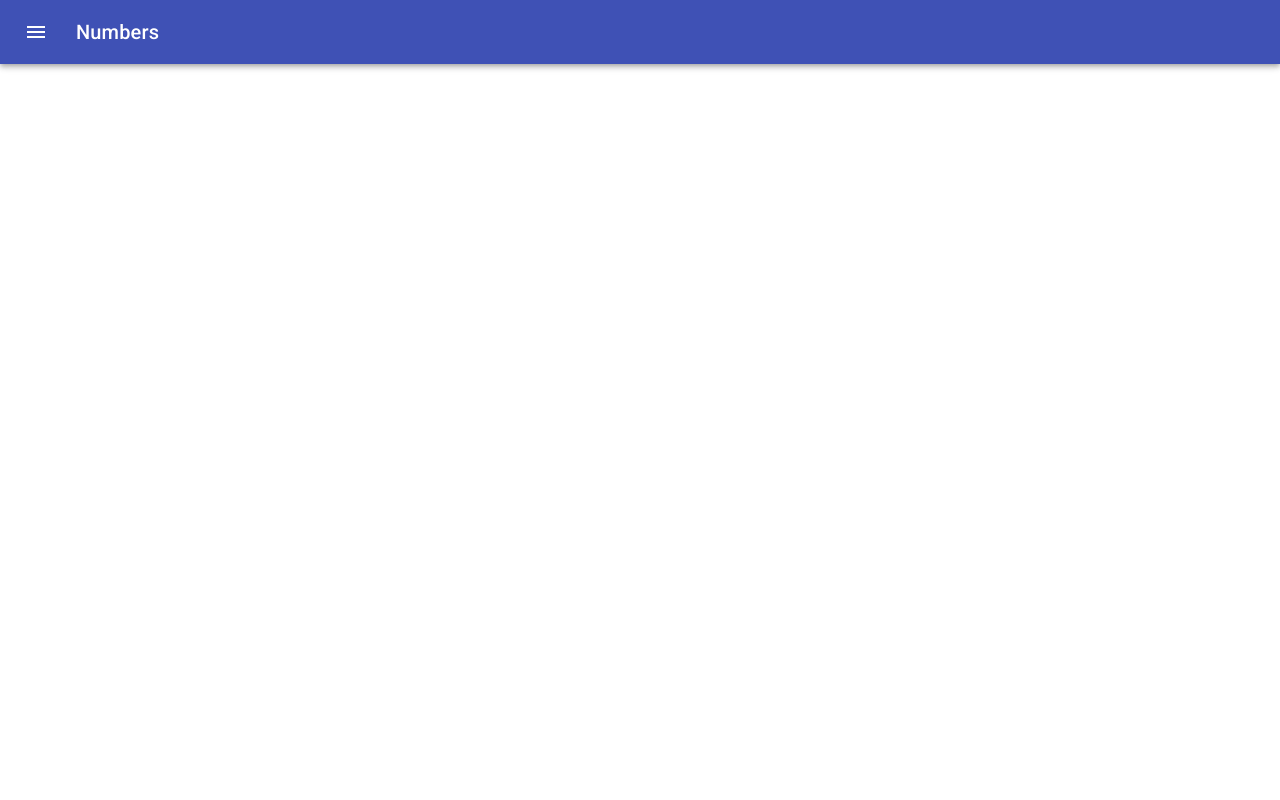
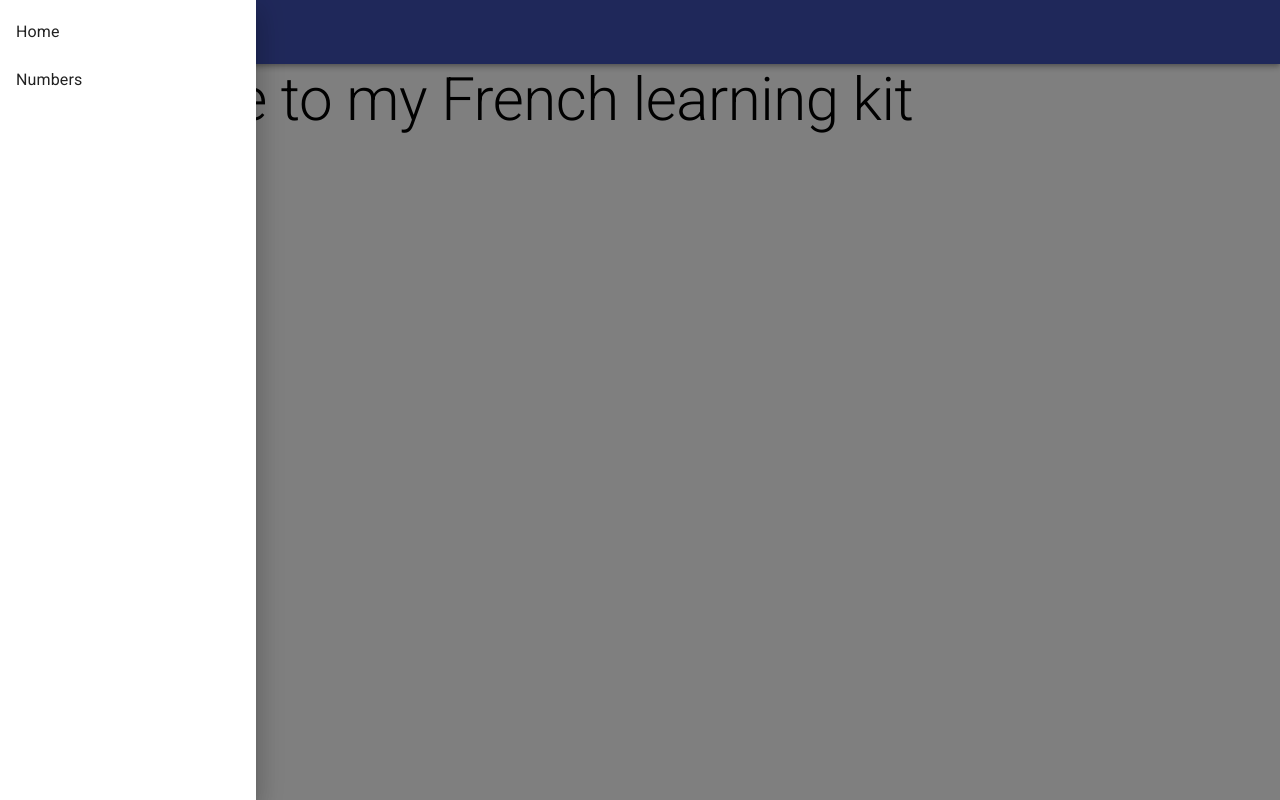
Before and after one commit to RyanSiu1995/French-learning-tool, a React (Create React App) app: page / in a window 1280 px wide. Both pictures are taken after a click on the button "menu". Built offline with nearby package versions, Linux system fonts and the light colour scheme.

Commit message:
Create the sidebar

```diff
--- a/src/App.js
+++ b/src/App.js
@@ -1,13 +1,19 @@
 import './App.css';
+
+import { useState } from 'react';
 
 import { makeStyles } from '@material-ui/core/styles';
 import AppBar from '@material-ui/core/AppBar';
+import Drawer from '@material-ui/core/Drawer';
 import Toolbar from '@material-ui/core/Toolbar';
-import Typography from '@material-ui/core/Typography';
 import IconButton from '@material-ui/core/IconButton';
 import MenuIcon from '@material-ui/icons/Menu';
+import List from '@material-ui/core/List';
+import ListItem from '@material-ui/core/ListItem';
+import ListItemText from '@material-ui/core/ListItemText';
 
 import Numbers from "./Numbers";
+import Home from "./Home";
 
 import {
   BrowserRouter as Router,
@@ -29,28 +35,59 @@ const useStyles = makeStyles((theme) => ({
   link: {
     textDecoration: "none",
     color: "white",
+  },
+  drawer: {
+    width: "20vw"
   }
 }));
 
+const routes = [
+  ['Home', '/'],
+  ['Numbers', '/numbers']
+]
+
 function App() {
   const classes = useStyles();
+  const [drawer, setDrawer] = useState(false);
+  const toggleDrawer = (open) => (event) => {
+    if (event.type === 'keydown' && (event.key === 'Tab' || event.key === 'Shift')) {
+      return;
+    }
+    setDrawer(open);
+  };
 
   return (
     <Router basename="French-learning-tool/build">
      <div className={classes.root}>
       <AppBar position="static">
         <Toolbar>
-          <IconButton edge="start" className={classes.menuButton} color="inherit" aria-label="menu">
+          <IconButton onClick={toggleDrawer(!drawer)} edge="start" className={classes.menuButton} color="inherit" aria-label="menu">
             <MenuIcon />
           </IconButton>
-          <Typography variant="h6" className={classes.title}>
-            <Link to="/numbers" className={classes.link}>Numbers</Link>
-          </Typography>
         </Toolbar>
       </AppBar>
+      <Drawer open={drawer} onClose={toggleDrawer(false)}>
+        <div
+          className={classes.drawer}
+          role="presentation"
+          onClick={toggleDrawer(false)}
+          onKeyDown={toggleDrawer(false)}
+        >
+          <List>
+            {routes.map((route, index) => (
+              <ListItem button key={route[0]} component={Link} to={route[1]}>
+                <ListItemText primary={route[0]} />
+              </ListItem>
+            ))}
+          </List>
+        </div>
+      </Drawer>
       <Switch>
-        <Route  path="/numbers">
+        <Route path="/numbers">
           <Numbers/>
+        </Route>
+        <Route path="/">
+          <Home/>
         </Route>
       </Switch>
      </div>
--- /dev/null
+++ b/src/Home.js
@@ -0,0 +1,18 @@
+import React from 'react';
+
+import Typography from '@material-ui/core/Typography';
+import Container from '@material-ui/core/Container';
+
+function Home() {
+  return (
+    <React.Fragment>
+      <Container fixed>
+        <Typography variant="h2">
+          Welcome to my French learning kit
+        </Typography>
+      </Container>
+    </React.Fragment>
+  );
+}
+
+export default Home;
```
Also changed, not shown: 19 other files (tests, documents, lock files or other folders).
